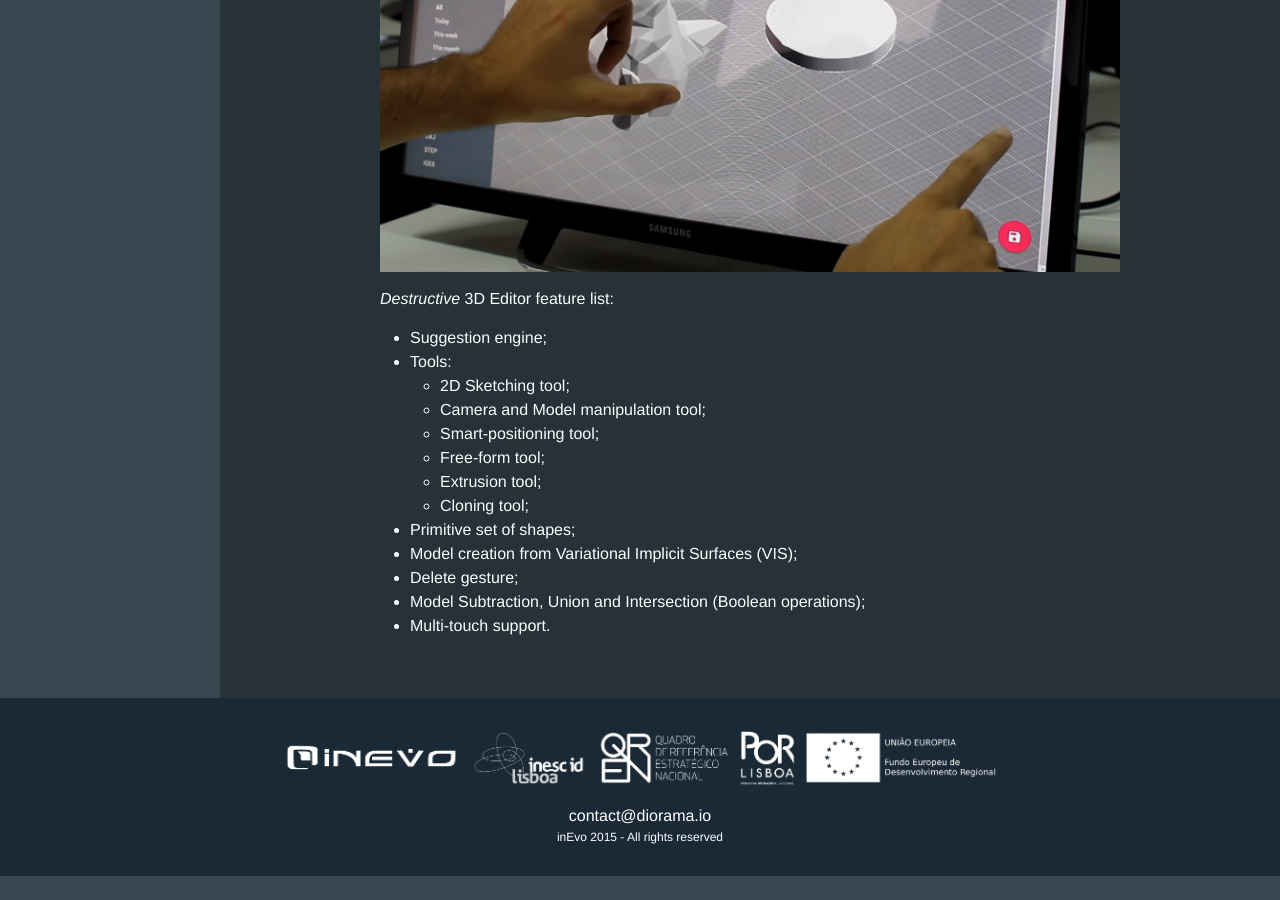
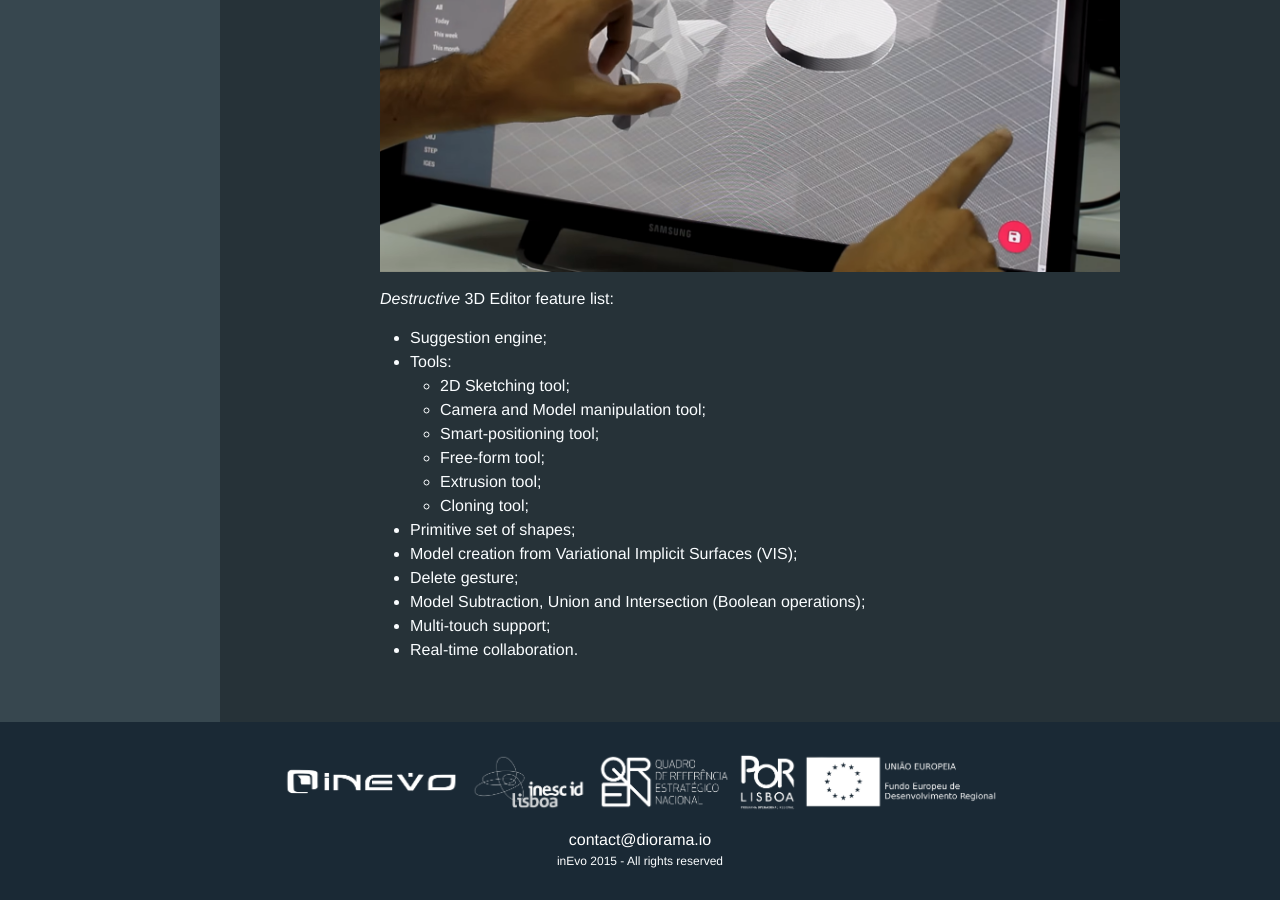
Before and after one commit to diorama/diorama.github.io, a Jekyll site: the page built from 300-editor.md, in a window 1280 px wide and 900 px high, scrolled down 1641 px. Built offline with Jekyll 4.4.1, drawn with Linux system fonts in a browser that asks for light colours; before the commit the page ends 2517 px from its top, so only the background shows below that.

Commit message:
Tweaks to footer and editor section.

```diff
--- a/300-editor.md
+++ b/300-editor.md
@@ -40,7 +40,8 @@
 - Model creation from Variational Implicit Surfaces (VIS);
 - Delete gesture;
 - Model Subtraction, Union and Intersection (Boolean operations);
-- Multi-touch support.
+- Multi-touch support;
+- Real-time collaboration.
 
 [editor-overview]: {{site.baseurl}}/images/editor/editor-overview.png "Diorama Editor overview"
 [editor-suggestions]: {{site.baseurl}}/images/editor/editor-suggestions.png "Suggestion list"
--- a/_includes/footer.html
+++ b/_includes/footer.html
@@ -2,10 +2,10 @@
 
   <div class="wrapper">
     <div>
-      <a><img class="footer-entity" src="{{site.baseurl}}/images/parceiros/inevo.png"></a>
-      <a><img class="footer-entity" src="{{site.baseurl}}/images/parceiros/inesc-id.png"></a>
-      <a><img class="footer-entity" src="{{site.baseurl}}/images/apoios/qren.png"></a>
-      <a><img class="footer-entity" src="{{site.baseurl}}/images/apoios/por.png"></a>
+      <a href="http://www.inevo.pt/"><img class="footer-entity" src="{{site.baseurl}}/images/parceiros/inevo.png"></a>
+      <a href="http://www.inesc-id.pt/"><img class="footer-entity" src="{{site.baseurl}}/images/parceiros/inesc-id.png"></a>
+      <a href="http://www.qren.pt/"><img class="footer-entity" src="{{site.baseurl}}/images/apoios/qren.png"></a>
+      <a href="http://www.porlisboa.qren.pt/"><img class="footer-entity" src="{{site.baseurl}}/images/apoios/por.png"></a>
       <a><img class="footer-entity" src="{{site.baseurl}}/images/apoios/feddr.png"></a>
     </div>
   </div>
```
